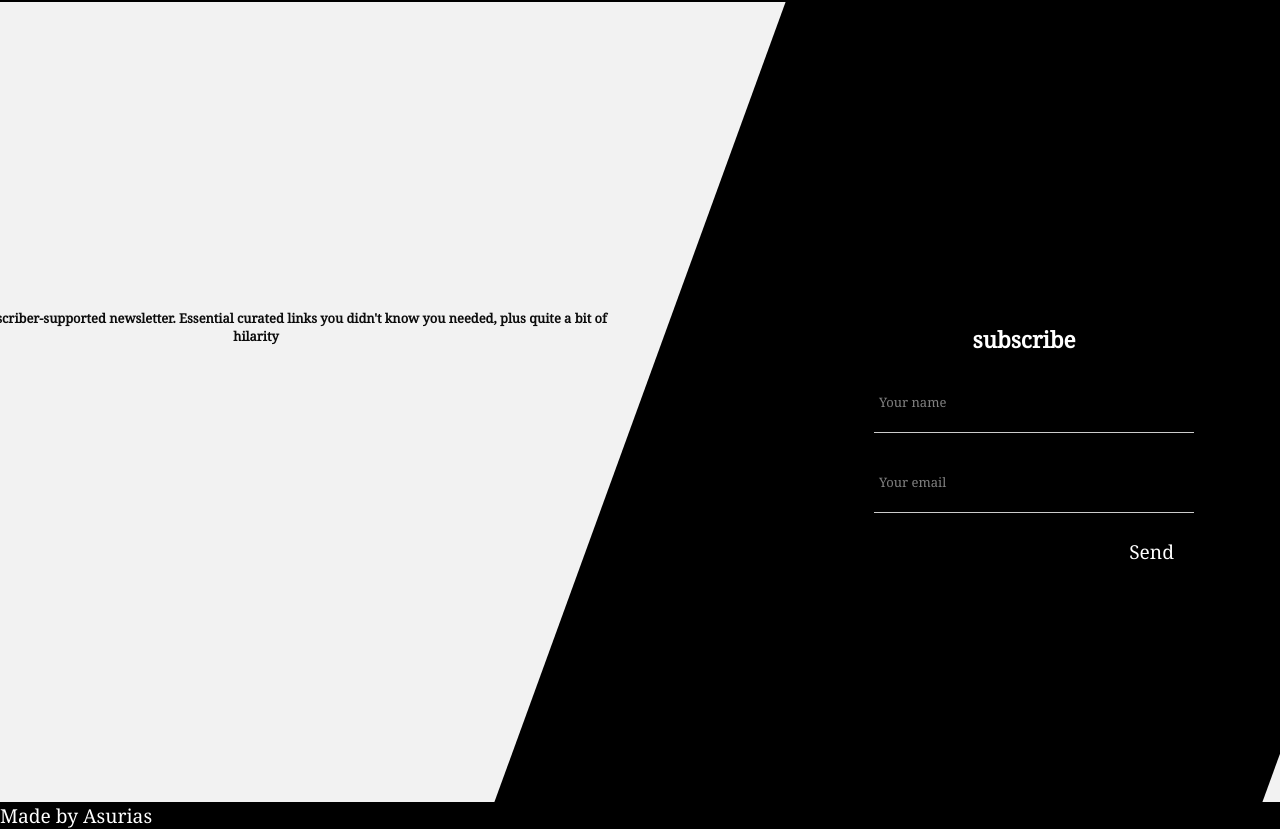
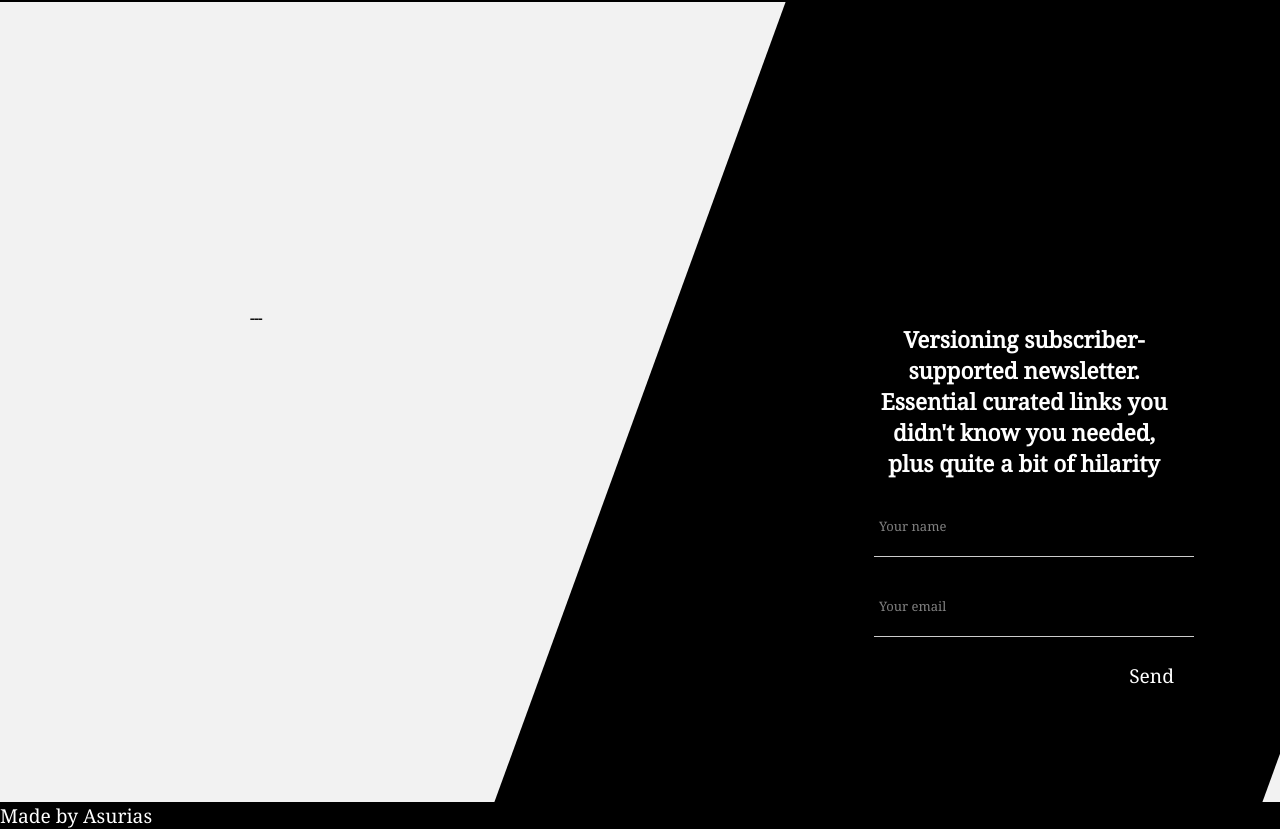
Before and after one commit to Annian/isa, a plain HTML site: page index.html in a window 1280 px wide. Shown: the part 1358-2187 px from the top of the page. Drawn offline with nearby package versions, Linux system fonts and the light colour scheme.

Commit message:
Update index.html

```diff
--- a/index.html
+++ b/index.html
@@ -59,15 +59,15 @@
       <div class="panel-content">
         <div class="image-background">
 		<h2 style="color:black; top:70%;"></h2>
-		<h6 style="color:black; margin-top:40%; margin-left:10px; margin-right:10px;">Versioning subscriber-supported newsletter.
-			Essential curated links you didn't know you needed, plus quite a bit of hilarity</h6>
+		<h6 style="color:black; margin-top:40%; margin-left:10px; margin-right:10px;">---</h6>
         </div>
       </div>
     </div>
     <div class="panel panel-right">
       <div class="panel-content">
         <div class="form">
-          <h3>subscribe</h3>
+          <h3>Versioning subscriber-supported newsletter.
+			Essential curated links you didn't know you needed, plus quite a bit of hilarity</h3>
           <div class="group  contact0">
             <input type="text" required>
             <span class="highlight"></span>
```
